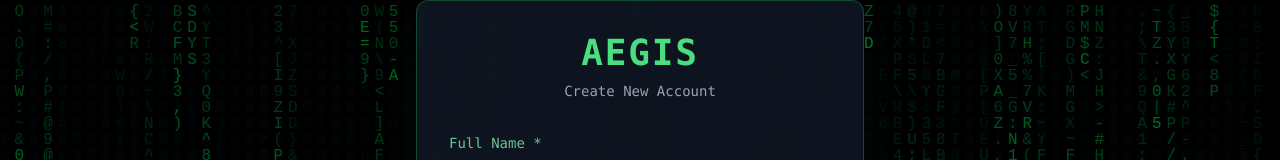
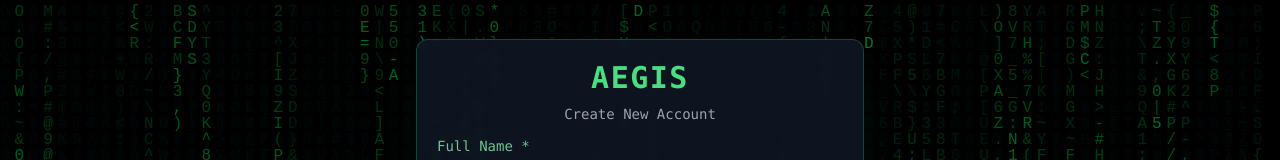
Before and after one commit to HackeliteB2/Aegis, a Next.js app in the folder Frontend/: page /Auth/register in a window 1280 px wide. Shown: the top 160 px of the page. Built offline with nearby package versions, Linux system fonts and the light colour scheme; no server answers.

Commit message:
style: Adjust padding and font sizes in RegisterPage for improved layout and readability

```diff
--- a/Frontend/src/app/Auth/register/page.tsx
+++ b/Frontend/src/app/Auth/register/page.tsx
@@ -89,18 +89,18 @@ export default function RegisterPage() {
   };
 
   return (
-    <div className="min-h-screen bg-black text-white flex items-center justify-center relative overflow-hidden font-mono">
+    <div className="min-h-screen bg-black text-white flex items-center justify-center relative overflow-hidden font-mono py-8">
       <MatrixBackground />
 
-      <div className="relative z-10 w-full max-w-md mx-auto p-8 space-y-8 bg-gray-900/80 backdrop-blur-sm border border-green-500/30 rounded-xl shadow-2xl shadow-green-500/10">
+      <div className="relative z-10 w-full max-w-md mx-auto p-5 space-y-3 bg-gray-900/80 backdrop-blur-sm border border-green-500/30 rounded-xl shadow-2xl shadow-green-500/10">
         <div className="text-center">
-          <h1 className="text-4xl font-bold text-green-400 tracking-wider">
+          <h1 className="text-3xl font-bold text-green-400 tracking-wider">
             AEGIS
           </h1>
           <p className="text-gray-400 mt-2 text-sm">Create New Account</p>
         </div>
 
-        <form onSubmit={handleSubmit(onSubmit)} className="space-y-6">
+        <form onSubmit={handleSubmit(onSubmit)} className="space-y-3">
           <div>
             <label
               htmlFor="name"
```
